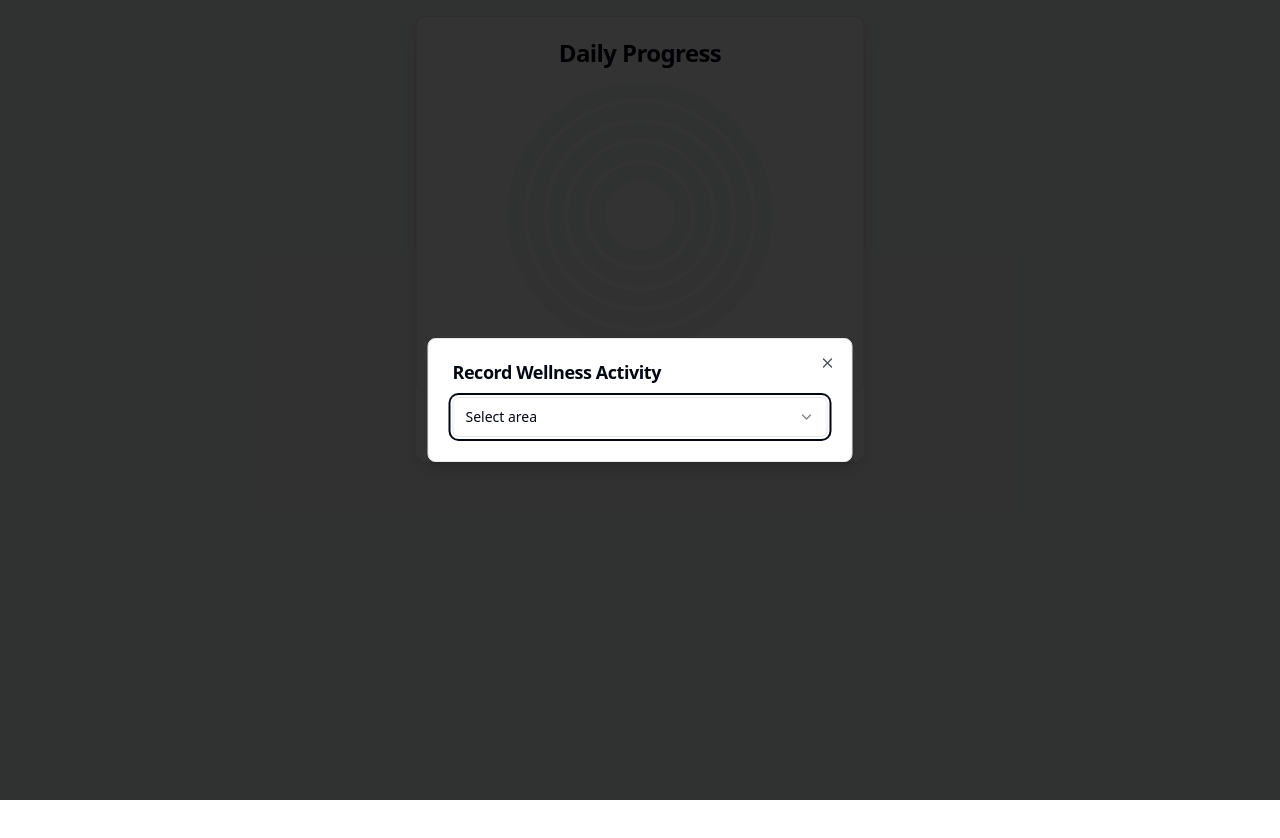
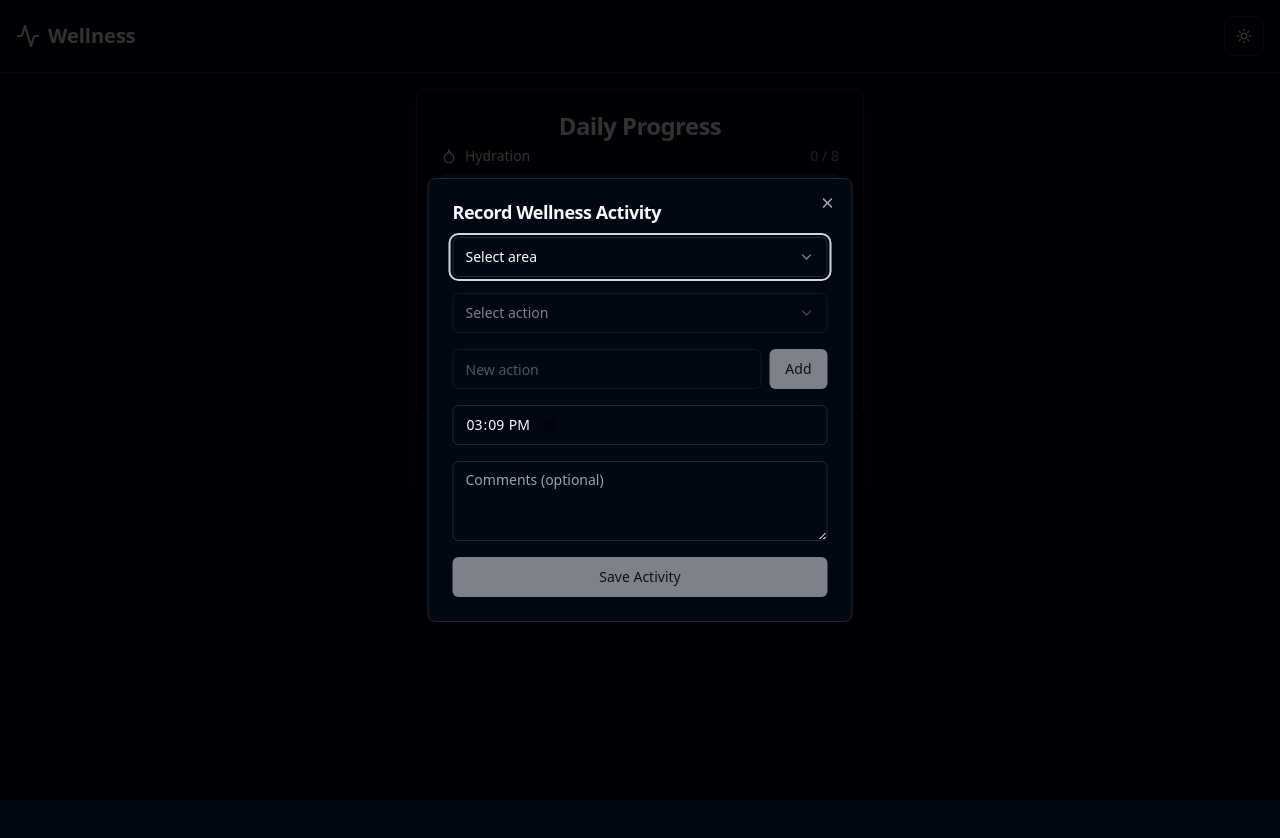
Before and after one commit to lukebatchelor/date-night-ideas, a React (Vite) app: page / in a window 1280 px wide. Both pictures are taken after a click on the button "Add Action". Shown: the top 838 px of the page. Before the commit the page ends 800 px from the top, so only its background shows below. Built offline with nearby package versions, Linux system fonts and the light colour scheme; the HTML template or start-up script is replaced by a standard one.

Commit message:
Quick mvp of adding actions and displaying progress

```diff
--- a/src/App.tsx
+++ b/src/App.tsx
@@ -1,7 +1,11 @@
 import { WellnessTracker } from "./components/WellnessTracker";
+import Topbar from "./components/Topbar";
 
 function App() {
-  return <WellnessTracker />;
+  return <>
+    <Topbar />
+    <WellnessTracker />
+  </>;
 }
 
 export default App;
--- /dev/null
+++ b/src/components/Topbar.tsx
@@ -0,0 +1,36 @@
+import React from 'react';
+import { Sun, Moon, Activity } from 'lucide-react';
+import { Button } from '@/components/ui/button';
+
+const Topbar = () => {
+  const [isDark, setIsDark] = React.useState(true);
+
+  React.useEffect(() => {
+    // Set initial dark mode
+    document.documentElement.classList.add('dark');
+  }, []);
+
+  const toggleTheme = () => {
+    setIsDark(!isDark);
+    document.documentElement.classList.toggle('dark');
+  };
+
+  return (
+    <div className="flex items-center justify-between p-4 border-b bg-background">
+      <div className="flex items-center gap-2">
+        <Activity className="w-6 h-6 text-primary" />
+        <span className="text-xl font-semibold text-primary">Wellness</span>
+      </div>
+      <Button
+        variant="outline"
+        size="icon"
+        onClick={toggleTheme}
+        aria-label="Toggle theme"
+      >
+        {isDark ? <Sun className="h-5 w-5" /> : <Moon className="h-5 w-5" />}
+      </Button>
+    </div>
+  );
+};
+
+export default Topbar;
--- a/src/components/WellnessTracker/AddActionDialog.tsx
+++ b/src/components/WellnessTracker/AddActionDialog.tsx
@@ -37,6 +37,7 @@ export const AddActionDialog = ({
   const [newAction, setNewAction] = useState("");
   const [comment, setComment] = useState("");
   const [area, setArea] = useState<string | null>(selectedArea);
+  const [selectedAction, setSelectedAction] = useState<string>("");
 
   return (
     <Dialog open={isOpen} onOpenChange={onOpenChange}>
@@ -45,45 +46,33 @@ export const AddActionDialog = ({
           <DialogTitle>Record Wellness Activity</DialogTitle>
         </DialogHeader>
 
-        {!area && (
-          <Select onValueChange={setArea}>
+        <div className="space-y-4">
+          <Select onValueChange={setArea} value={area ?? undefined}>
             <SelectTrigger>
               <SelectValue placeholder="Select area" />
             </SelectTrigger>
             <SelectContent>
-              {Object.entries(WELLNESS_AREAS).map(
-                ([key, { label, icon: Icon }]) => (
+              {Object.entries(WELLNESS_AREAS).map(([key, { label, icon: Icon }]) => (
                 <SelectItem key={key} value={key}>
                   <div className="flex items-center gap-2">
                     <Icon className="w-4 h-4" />
                     <span>{label}</span>
                   </div>
                 </SelectItem>
-                )
-              )}
+              ))}
             </SelectContent>
           </Select>
-        )}
 
-        {area && (
-          <div className="space-y-4">
           <Select
-              onValueChange={(value) => {
-                onAddAction(area, value, comment);
-                setComment("");
-                setNewAction("");
-              }}
+            value={selectedAction}
+            onValueChange={setSelectedAction}
+            disabled={!area}
           >
             <SelectTrigger>
               <SelectValue placeholder="Select action" />
             </SelectTrigger>
             <SelectContent>
-                {WELLNESS_AREAS[area].defaultActions.map((action) => (
-                  <SelectItem key={action} value={action}>
-                    {action}
-                  </SelectItem>
-                ))}
-                {customActions[area]?.map((action) => (
+              {area && [...WELLNESS_AREAS[area].defaultActions, ...(customActions[area] || [])].map((action) => (
                 <SelectItem key={action} value={action}>
                   {action}
                 </SelectItem>
@@ -96,12 +85,14 @@ export const AddActionDialog = ({
               placeholder="New action"
               value={newAction}
               onChange={(e) => setNewAction(e.target.value)}
+              disabled={!area}
             />
             <Button
               onClick={() => {
-                  onAddCustomAction(area, newAction);
+                onAddCustomAction(area!, newAction);
                 setNewAction("");
               }}
+              disabled={!area || !newAction.trim()}
             >
               Add
             </Button>
@@ -121,8 +112,21 @@ export const AddActionDialog = ({
             value={comment}
             onChange={(e) => setComment(e.target.value)}
           />
+
+          <Button
+            className="w-full"
+            onClick={() => {
+              if (area && selectedAction) {
+                onAddAction(area, selectedAction, comment);
+                setComment("");
+                setSelectedAction("");
+              }
+            }}
+            disabled={!area || !selectedAction}
+          >
+            Save Activity
+          </Button>
         </div>
-        )}
       </DialogContent>
     </Dialog>
   );
--- a/src/components/WellnessTracker/ChartCard.tsx
+++ b/src/components/WellnessTracker/ChartCard.tsx
@@ -1,81 +1,11 @@
-import { Card, CardContent, CardHeader, CardTitle } from "@/components/ui/card";
-import { ChartConfig, ChartContainer } from "@/components/ui/chart";
-import { RadialBar, RadialBarChart } from "recharts";
-import { ChartTooltip } from "@/components/ui/chart";
-import { WELLNESS_AREAS } from "@/lib/constants";
 import { WellnessAction } from "@/lib/types";
+import ProgressBars from "./ProgressBars";
 
 interface ChartCardProps {
   actions: Record<string, WellnessAction[]>;
   chartData: any[];
 }
 
-const chartConfig = {
-  progress: {
-    label: "Progress",
-  },
-  hydration: {
-    label: "Hydration",
-    color: "hsl(var(--chart-1))",
-  },
-  nutrition: {
-    label: "Nutrition",
-    color: "hsl(var(--chart-2))",
-  },
-  movement: {
-    label: "Movement",
-    color: "hsl(var(--chart-3))",
-  },
-  sleep: {
-    label: "Sleep",
-    color: "hsl(var(--chart-4))",
-  },
-  mindfulness: {
-    label: "Mindfulness",
-    color: "hsl(var(--chart-5))",
-  },
-} satisfies ChartConfig;
-
-export const ChartCard = ({ actions, chartData }: ChartCardProps) => {
-  return (
-    <Card>
-      <CardHeader className="items-center pb-0">
-        <CardTitle>Daily Progress</CardTitle>
-      </CardHeader>
-      <CardContent className="flex-1">
-        <ChartContainer
-          className="mx-auto aspect-square max-h-[300px]"
-          config={chartConfig}
-        >
-          <RadialBarChart
-            data={chartData}
-            innerRadius="30%"
-            outerRadius="100%"
-            startAngle={90}
-            endAngle={-270}
-          >
-            <RadialBar dataKey="progress" background />
-            <ChartTooltip
-              content={({ payload }) => {
-                if (payload && payload.length) {
-                  const data = payload[0].payload;
-                  const area = WELLNESS_AREAS[data.name];
-                  return (
-                    <div className="rounded-lg bg-white p-2 shadow-md border">
-                      <div className="font-bold">{area.label}</div>
-                      <div>
-                        {actions[data.name]?.length || 0} / {area.dailyGoal}{" "}
-                        actions
-                      </div>
-                    </div>
-                  );
-                }
-                return null;
-              }}
-            />
-          </RadialBarChart>
-        </ChartContainer>
-      </CardContent>
-    </Card>
-  );
+export const ChartCard = ({ actions }: ChartCardProps) => {
+  return <ProgressBars actions={actions} />;
 };
--- /dev/null
+++ b/src/components/WellnessTracker/ProgressBars.tsx
@@ -0,0 +1,49 @@
+import React from 'react';
+import { Card, CardContent, CardHeader, CardTitle } from "@/components/ui/card";
+import { WELLNESS_AREAS } from "@/lib/constants";
+import { WellnessAction } from "@/lib/types";
+
+interface ProgressBarsProps {
+  actions: Record<string, WellnessAction[]>;
+}
+
+const ProgressBars = ({ actions }: ProgressBarsProps) => {
+  return (
+    <Card>
+      <CardHeader className="items-center pb-2">
+        <CardTitle>Daily Progress</CardTitle>
+      </CardHeader>
+      <CardContent className="space-y-4">
+        {Object.entries(WELLNESS_AREAS).map(([key, area]) => {
+          const progress = ((actions[key]?.length || 0) / area.dailyGoal) * 100;
+          const Icon = area.icon;
+
+          return (
+            <div key={key} className="space-y-2">
+              <div className="flex justify-between items-center text-sm">
+                <div className="flex items-center gap-2">
+                  <Icon className="w-4 h-4" />
+                  <span className="font-medium">{area.label}</span>
+                </div>
+                <span className="text-muted-foreground">
+                  {actions[key]?.length || 0} / {area.dailyGoal}
+                </span>
+              </div>
+              <div className="h-2 w-full bg-secondary rounded-full overflow-hidden">
+                <div
+                  className="h-full transition-all duration-300 rounded-full"
+                  style={{
+                    width: `${Math.min(progress, 100)}%`,
+                    backgroundColor: area.color
+                  }}
+                />
+              </div>
+            </div>
+          );
+        })}
+      </CardContent>
+    </Card>
+  );
+};
+
+export default ProgressBars;
--- a/src/components/WellnessTracker/index.tsx
+++ b/src/components/WellnessTracker/index.tsx
@@ -49,10 +49,11 @@ export const WellnessTracker = () => {
     setCustomActions(updatedCustomActions);
     handleAddAction(area, action, "");
   };
+  console.log({data: getChartData(actions)})
 
   return (
-    <div className="min-h-screen bg-gray-100 p-4">
-      <div className="max-w-md mx-auto bg-white rounded-xl shadow-lg">
+    <div className="min-h-screen bg-background p-4">
+      <div className="max-w-md mx-auto bg-card rounded-xl shadow-lg">
         <ChartCard actions={actions} chartData={getChartData(actions)} />
 
         <div className="flex justify-center p-4">
--- a/src/index.css
+++ b/src/index.css
@@ -1,6 +1,53 @@
 @tailwind base;
 @tailwind components;
 @tailwind utilities;
+
+@layer base {
+  :root {
+    --background: 0 0% 100%;
+    --foreground: 240 10% 3.9%;
+    --card: 0 0% 100%;
+    --card-foreground: 240 10% 3.9%;
+    --popover: 0 0% 100%;
+    --popover-foreground: 240 10% 3.9%;
+    --primary: 240 5.9% 10%;
+    --primary-foreground: 0 0% 98%;
+    --secondary: 240 4.8% 95.9%;
+    --secondary-foreground: 240 5.9% 10%;
+    --muted: 240 4.8% 95.9%;
+    --muted-foreground: 240 3.8% 46.1%;
+    --accent: 240 4.8% 95.9%;
+    --accent-foreground: 240 5.9% 10%;
+    --destructive: 0 84.2% 60.2%;
+    --destructive-foreground: 0 0% 98%;
+    --border: 240 5.9% 90%;
+    --input: 240 5.9% 90%;
+    --ring: 240 5.9% 10%;
+    --radius: 0.5rem;
+  }
+
+  .dark {
+    --background: 240 10% 3.9%;
+    --foreground: 0 0% 98%;
+    --card: 240 10% 3.9%;
+    --card-foreground: 0 0% 98%;
+    --popover: 240 10% 3.9%;
+    --popover-foreground: 0 0% 98%;
+    --primary: 0 0% 98%;
+    --primary-foreground: 240 5.9% 10%;
+    --secondary: 240 3.7% 15.9%;
+    --secondary-foreground: 0 0% 98%;
+    --muted: 240 3.7% 15.9%;
+    --muted-foreground: 240 5% 64.9%;
+    --accent: 240 3.7% 15.9%;
+    --accent-foreground: 0 0% 98%;
+    --destructive: 0 62.8% 30.6%;
+    --destructive-foreground: 0 0% 98%;
+    --border: 240 3.7% 15.9%;
+    --input: 240 3.7% 15.9%;
+    --ring: 240 4.9% 83.9%;
+  }
+}
 
 @layer base {
   :root {
--- a/src/lib/utils.ts
+++ b/src/lib/utils.ts
@@ -11,14 +11,19 @@ export function cn(...inputs: ClassValue[]) {
 export function getChartData(
   actions: Record<string, WellnessAction[]>
 ): ChartData[] {
-  return Object.entries(WELLNESS_AREAS).map(([key, area]) => ({
-    name: key,
-    progress: Math.min(
-      ((actions[key]?.length || 0) / area.dailyGoal) * 100,
-      100
-    ),
-    fill: area.color,
+  const unnormalisedData = Object.entries(WELLNESS_AREAS)
+    .map(([key, area]) => ({
+      name: key,
+      progress: ((actions[key]?.length || 0) / area.dailyGoal) * 100,
+      fill: area.color,
+    }))
+  const maxProgress = unnormalisedData.reduce((cur, next, arr) => Math.max(cur, next.progress), 0);
+  const normalisedData = unnormalisedData.map(({progress,...rest}) => ({
+    ...rest,
+    progress,
+    normalisedProgress: progress * maxProgress / 100,
   }));
+  return normalisedData;
 }
 
 export function loadTodayActions(): Record<string, WellnessAction[]> {
```
Lines whose indentation alone changed are shown as unchanged.
